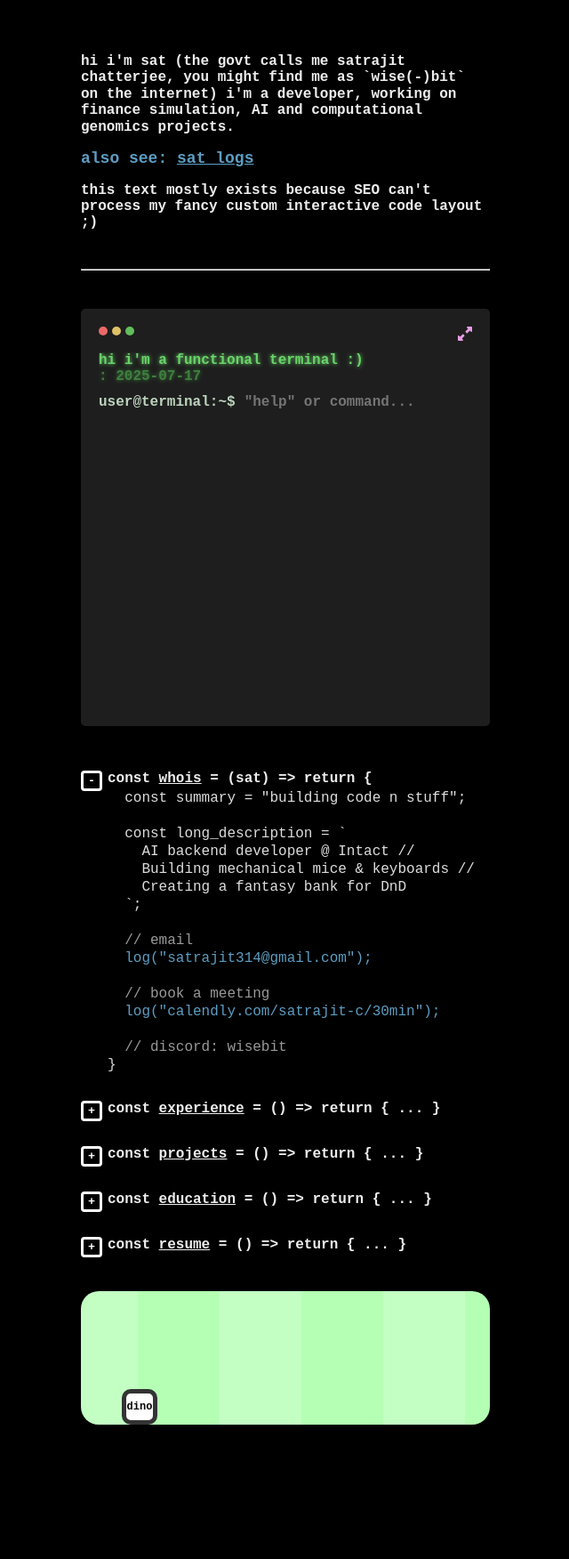
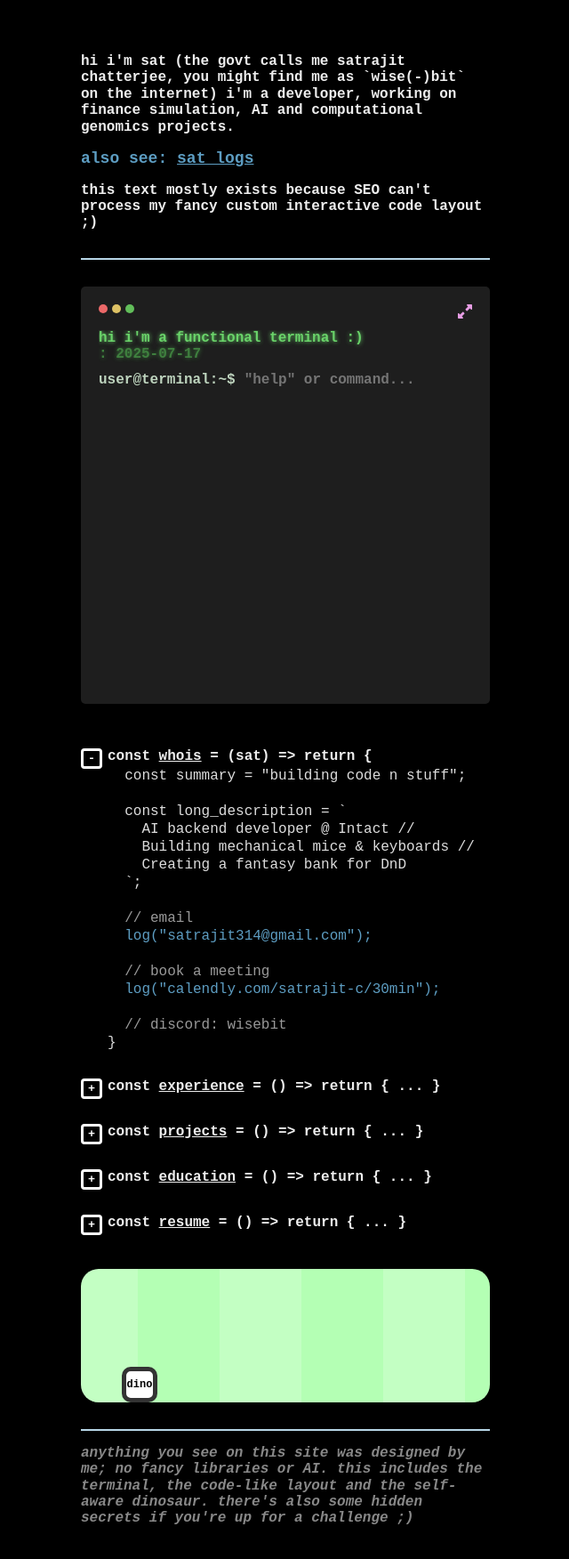
Before and after one commit to wise-bit/wise-bit.github.io, a Next.js app: page / in a window 1280 px wide. Shown: the top 1752 px of the page at 89% size, without its empty margins (319-959 px from the left). Before the commit the page ends 1651 px from the top, so only its background shows below. Built offline with nearby package versions, Linux system fonts and the light colour scheme.

Commit message:
refactor: minor

```diff
--- /dev/null
+++ b/components/BottomText.tsx
@@ -0,0 +1,20 @@
+import { NextPage } from 'next';
+
+interface Props {}
+
+const BottomText: NextPage<Props> = () => {
+  return (
+    <>
+      <p style={{ color: '#888888', fontStyle: 'italic' }}>
+        {`
+        anything you see on this site was designed by me; no fancy libraries
+        or AI. this includes the terminal, the code-like layout and the
+        self-aware dinosaur. there's also some hidden secrets if you're up for
+        a challenge ;)
+        `}
+      </p>
+    </>
+  );
+};
+
+export default BottomText;
--- a/components/HeaderText.tsx
+++ b/components/HeaderText.tsx
@@ -24,16 +24,18 @@ const HeaderText: NextPage<Props> = () => {
           </a>
         </div>
       </div>
-      <p>
+      <p
+        style={{
+          paddingBottom: '30px',
+          borderBottom: '2px solid #b7d6e7ff',
+          marginBottom: '30px',
+        }}
+      >
         {`
         this text mostly exists because SEO can't process my fancy
         custom interactive code layout ;)
         `}
       </p>
-
-      <br />
-      <hr />
-      <br />
     </>
   );
 };
--- a/components/Home.tsx
+++ b/components/Home.tsx
@@ -5,6 +5,7 @@ import CodeEditor from './CodeEditor';
 import HeaderText from './HeaderText';
 import Terminal from './Terminal';
 import Dino from './Dino';
+import BottomText from './BottomText';
 
 interface Props {
   username: string;
@@ -113,6 +114,11 @@ const Home: NextPage<Props> = (_props) => {
         <div>
           <Dino />
         </div>
+
+        {/* Bottom Text */}
+        <div className={styles.bottomText}>
+          <BottomText />
+        </div>
       </div>
     </>
   );
--- a/styles/Home.module.css
+++ b/styles/Home.module.css
@@ -11,6 +11,18 @@
 
 .mainpage {
   margin-bottom: 50px;
+}
+
+.bottomText {
+  margin: 0;
+  line-height: 1.15;
+  font-weight: bold;
+  font-family: monospace;
+  font-size: 16px;
+  margin-top: 30px;
+  padding-top: 0px;
+  border-top: 2px solid #b7d6e7ff;
+  max-width: 460px;
 }
 
 /* .terminal {
```
Also changed, not shown: styles/Dino.module.css (+1 -6 lines).
